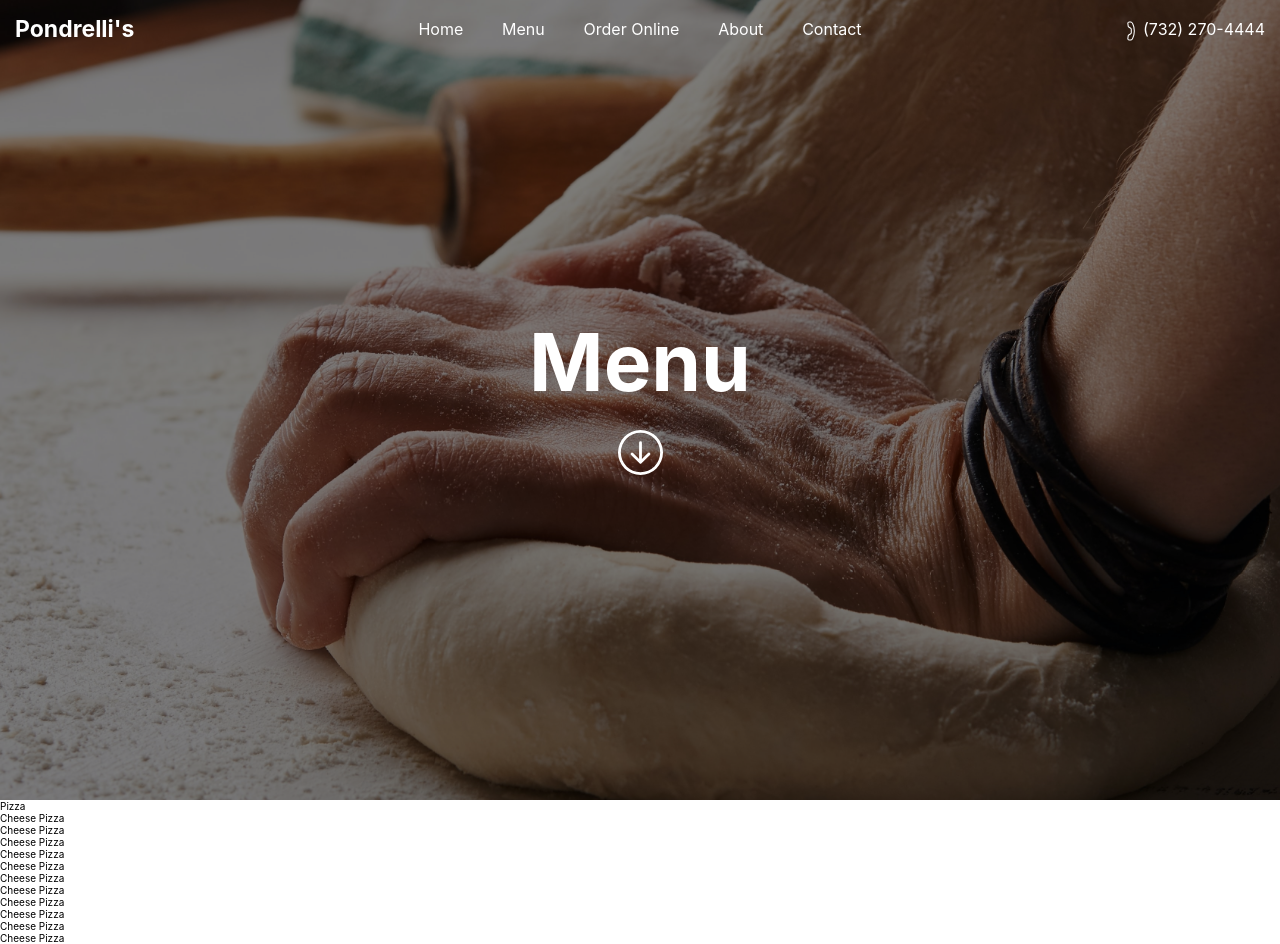
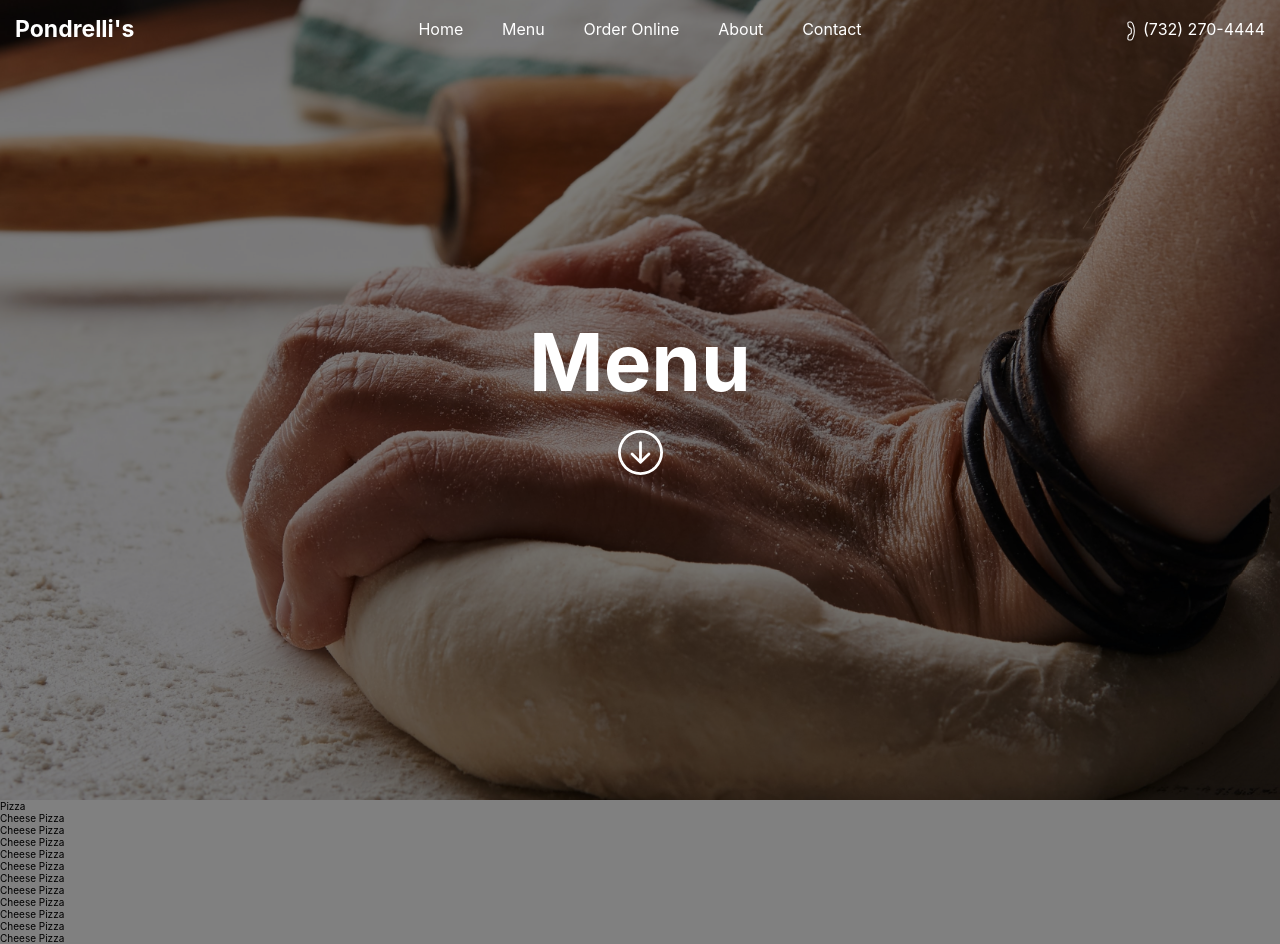
Before and after one commit to danlaratta/Pondrelli_Redsign, a React (Create React App) app in the folder frontend/: page /menu in a window 1280 px wide. Shown: the top 944 px of the page. Built offline with nearby package versions, Linux system fonts and the light colour scheme.

Commit message:
hero comp btn scroll effect

```diff
--- a/frontend/package.json
+++ b/frontend/package.json
@@ -7,9 +7,11 @@
     "@testing-library/react": "^13.4.0",
     "@testing-library/user-event": "^13.5.0",
     "axios": "^1.1.3",
+    "framer-motion": "^7.6.7",
     "react": "^18.2.0",
     "react-dom": "^18.2.0",
     "react-icons": "^4.6.0",
+    "react-intersection-observer": "^9.4.1",
     "react-parallax": "^3.5.1",
     "react-router-dom": "^6.4.3",
     "react-scripts": "5.0.1",
--- a/frontend/src/Components/Hero.jsx
+++ b/frontend/src/Components/Hero.jsx
@@ -2,6 +2,7 @@ import React, { useState } from 'react'
 import styled from 'styled-components/macro'
 import { BsArrowDownCircle, BsArrowDownCircleFill } from 'react-icons/bs'
 import { Parallax } from 'react-parallax'
+// import { motion } from 'framer-motion'
 
 
 const Container = styled.div`
@@ -40,7 +41,7 @@ const Hero = ({title, image}) => {
     const [isHovered, setIsHovered] = useState(false)
 
     const handleIconClick = () => {
-        window.scrollTo(0, 1000)
+        window.scrollTo({top: 935, behavior: 'smooth'})
     }
 
 
--- a/frontend/src/Pages/Menu.jsx
+++ b/frontend/src/Pages/Menu.jsx
@@ -17,7 +17,8 @@ const HeroSection = styled.div`
 `
 
 const MenuContainer = styled.div`
-
+    background-color: gray;
+    height: 100vh;
 `
 
 const MenuSections = styled.div`
@@ -37,7 +38,7 @@ const Menu = () => {
         <Container>
             <Wrapper>
                 <HeroSection>
-                    <Hero title= 'Menu' image= {BgImg} />
+                    <Hero title= 'Menu' image={BgImg} />
                 </HeroSection>
 
                 <MenuContainer>
```
Also changed, not shown: 1 other file (tests, documents, lock files or other folders).
